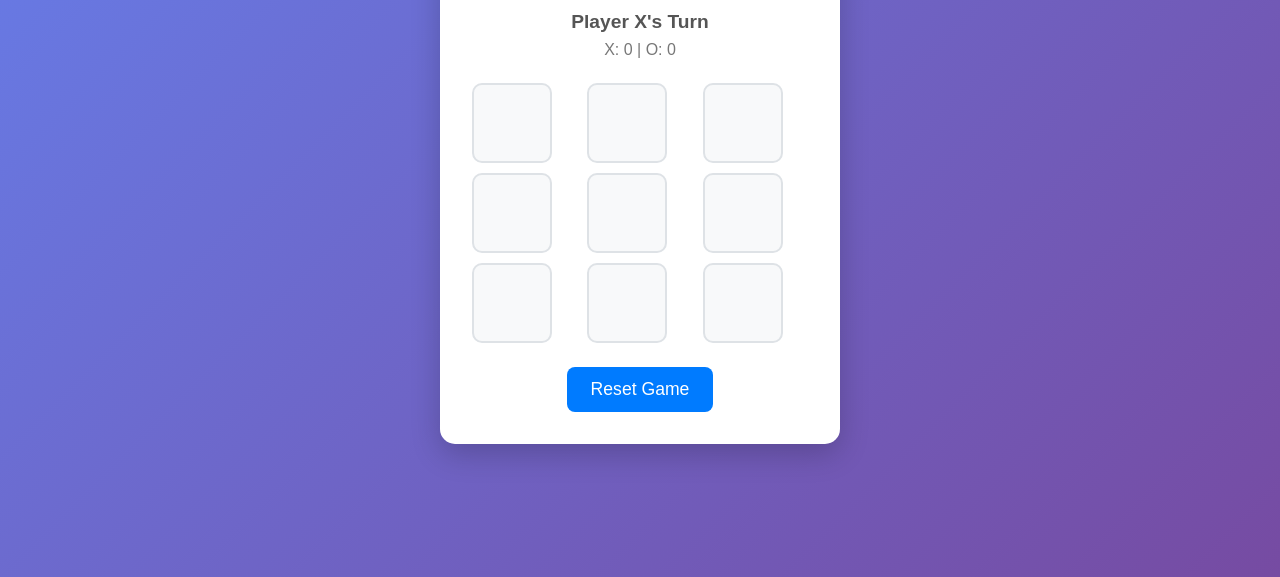
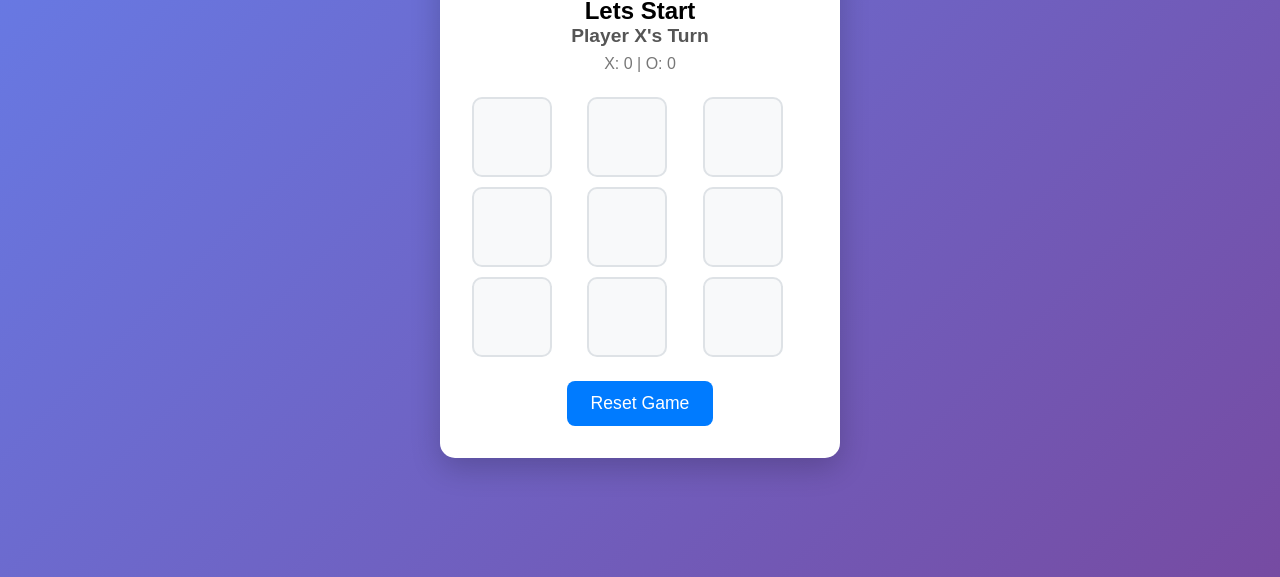
Before and after one commit to nitishadabala8193-ux/git-game-, a plain HTML site: page index.html in a window 1280 px wide. Shown: the part 223-800 px from the top of the page. Drawn offline with Linux system fonts and the light colour scheme.

Commit message:
Update index.html

```diff
--- a/index.html
+++ b/index.html
@@ -9,6 +9,7 @@
 <body>
     <div class="container">
         <h1>Tic Tac Toe</h1>
+        <h2>Lets Start </h2>
 
         <div class="game-info">
             <div id="status">Player X's Turn</div>
```
